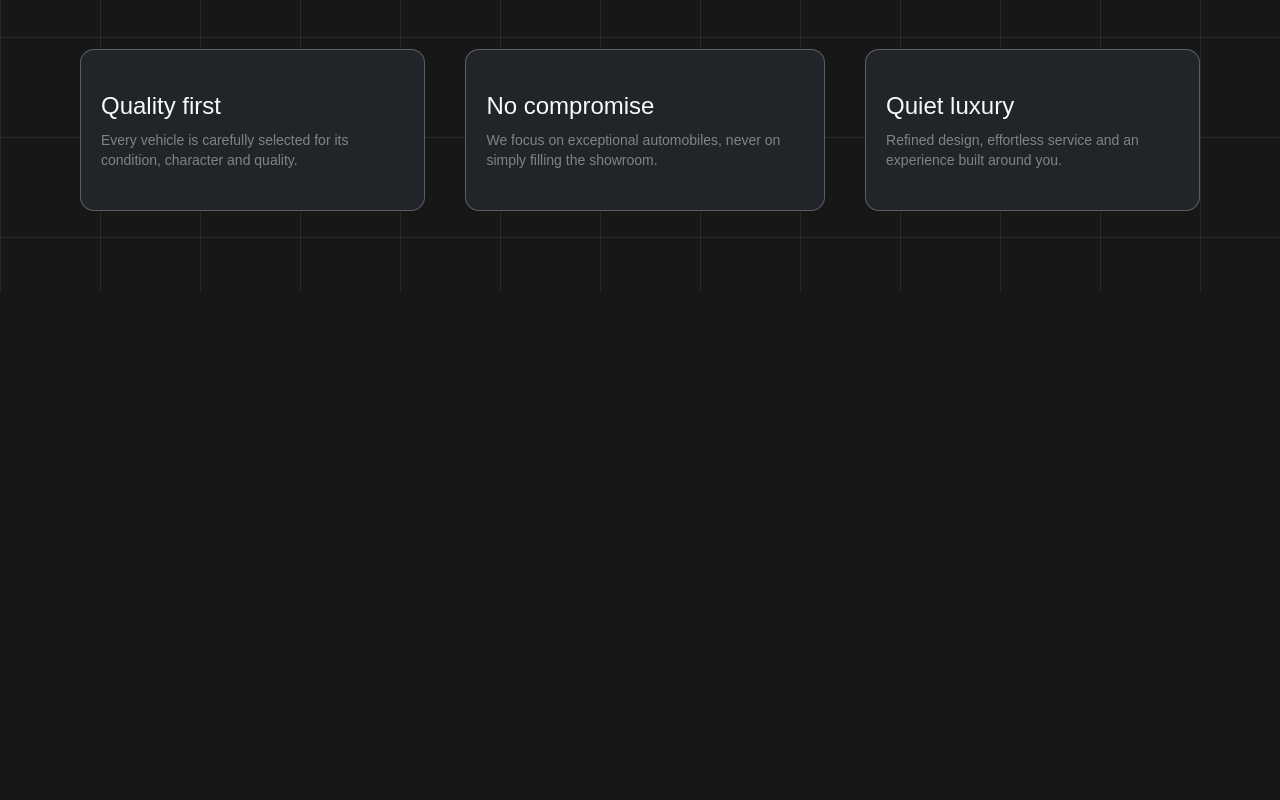
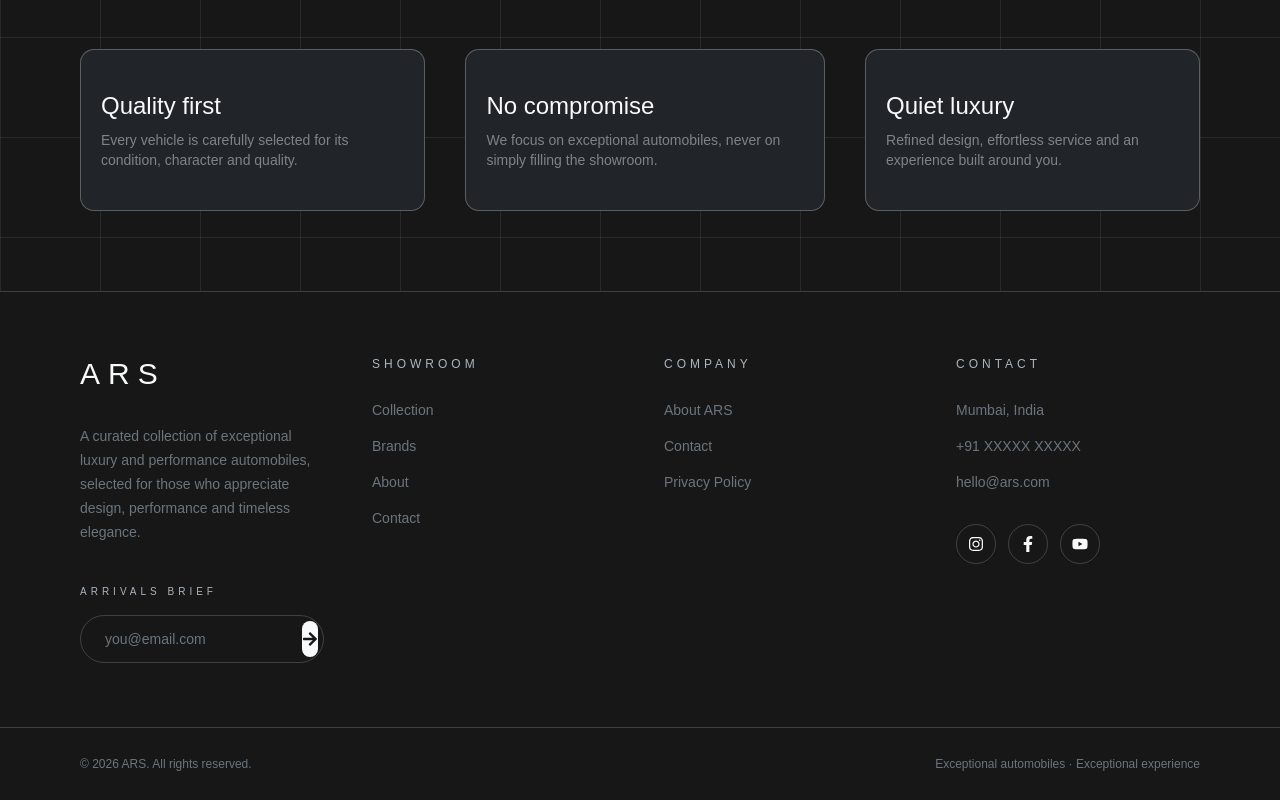
Before and after one commit to adarshrajshah04/car-showroom-client-side, a Next.js app: page /about in a window 1280 px wide. Shown: the part 763-1563 px from the top of the page. Before the commit the page ends 1054 px from the top, so only its background shows below. Built offline with nearby package versions, Linux system fonts and the light colour scheme; a web font is replaced by a local one.

Commit message:
something change

```diff
--- /dev/null
+++ b/app/error.js
@@ -0,0 +1,28 @@
+"use client";
+
+import { useEffect } from "react";
+
+export default function Error({ error, reset }) {
+  useEffect(() => {
+    console.error(error);
+  }, [error]);
+
+  return (
+    <div className="min-h-screen pt-30 bg-primary text-light-text flex flex-col items-center justify-center">
+      <h2 className="text-3xl">
+        Something went wrong!
+      </h2>
+
+      <p className="mt-4 text-dark-text">
+        {error.message}
+      </p>
+
+      <button
+        onClick={() => reset()}
+        className="mt-6 px-6 py-3 rounded-full border border-border"
+      >
+        Try again
+      </button>
+    </div>
+  );
+}
--- a/app/layout.js
+++ b/app/layout.js
@@ -3,6 +3,7 @@ import "./globals.css";
 import TopHeader from "@/components/TopHeader";
 import CustomCursor from "@/components/CustomCursor";
 import Providers from "@/redux/Providers";
+import Footer from "@/components/home/footer/Footer";
 
 
 
@@ -38,6 +39,7 @@ export default function RootLayout({ children }) {
             <CustomCursor />
             <TopHeader />
             {children}
+            <Footer/>
           </Providers>
         </div>
       </body>
--- a/app/page.js
+++ b/app/page.js
@@ -6,7 +6,7 @@ import { FaRegCheckCircle } from "react-icons/fa";
 import { MdOutlineWatchLater } from "react-icons/md";
 import AutoScroll from "@/components/home/AutoScroll";
 import TitleText from "@/components/home/TitleText";
-import { Home } from "lucide-react";
+
 
 export const metadata ={
   title:'Home | ARS',
--- a/components/brands/MainBrand.jsx
+++ b/components/brands/MainBrand.jsx
@@ -8,7 +8,7 @@ import BrandCards from './BrandCards'
 
 const MainBrand = () => {
     const dispatch = useDispatch();
-    const { brands } = useSelector((state) => state.brands);
+    const { brands, } = useSelector((state) => state.brands);
     useEffect(() => {
       dispatch(fetchBrands());
     }, [dispatch])
--- a/components/cars/CarsCard.jsx
+++ b/components/cars/CarsCard.jsx
@@ -5,9 +5,9 @@ import React from "react";
 
 const CarsCard = ({ data }) => {
   return (
-    <div className="w-full min-h-screen flex flex-wrap items-center justify-between gap-8">
+    <div className="w-full min-h-screen flex flex-wrap items-center justify-between gap-8 overflow-y-auto pb-5">
       {data.map((car, idx) => (
-        <div key={idx} className="w-[23%] h-100 border border-border/50 overflow-hidden rounded-xl">
+        <div key={idx} className="w-[23%] h-100 border border-border/50 overflow-hidden rounded-xl bg-card">
 
           {/* Image */}
           <Link
--- a/components/cars/MainCar.jsx
+++ b/components/cars/MainCar.jsx
@@ -21,7 +21,7 @@ const MainCar = () => {
     <div >
       {isLoading && <p className="text-white">Loading...</p>}
 
-      {errorMsg && <p>{errorMsg}</p>}
+      {/* {errorMsg && <p className=" text-red-600">{errorMsg}</p>} */}
 
       <div>
         {/* sending cars data to CarsCard component */}
--- /dev/null
+++ b/components/home/footer/Footer.jsx
@@ -0,0 +1,178 @@
+import React from "react";
+import Link from "next/link";
+import {
+  FaInstagram,
+  FaFacebookF,
+  FaYoutube,
+  FaArrowRight,
+} from "react-icons/fa";
+
+const showroomLinks = [
+  { name: "Collection", path: "/collection" },
+  { name: "Brands", path: "/brands" },
+  { name: "About", path: "/about" },
+  { name: "Contact", path: "/contact" },
+];
+
+const companyLinks = [
+  { name: "About ARS", path: "/about" },
+  { name: "Contact", path: "/contact" },
+  { name: "Privacy Policy", path: "/privacy" },
+];
+
+const Footer = () => {
+  return (
+    <footer className="bg-primary text-light-text border-t border-border/20">
+
+      {/* Main Footer */}
+      <div className="px-6 md:px-12 lg:px-20 py-16">
+
+        <div className="grid grid-cols-1 md:grid-cols-2 lg:grid-cols-4 gap-12">
+
+          {/* Brand */}
+          <div>
+            <h2 className="text-3xl tracking-[8px]">
+              ARS
+            </h2>
+
+            <p className="mt-8 max-w-xs text-sm leading-6 text-dark-text">
+              A curated collection of exceptional luxury and
+              performance automobiles, selected for those who
+              appreciate design, performance and timeless elegance.
+            </p>
+
+            {/* Newsletter */}
+            <div className="mt-10">
+              <p className="text-[10px] tracking-[4px] text-gray-light">
+                ARRIVALS BRIEF
+              </p>
+
+              <div className="mt-4 flex items-center w-full max-w-sm h-12 rounded-full border border-border/20 px-2">
+
+                <input
+                  type="email"
+                  placeholder="you@email.com"
+                  className="flex-1 bg-transparent outline-none px-4 text-sm text-light-text placeholder:text-dark-text"
+                />
+
+                <button
+                  className="w-9 h-9 rounded-full bg-light-text text-primary flex items-center justify-center"
+                >
+                  <FaArrowRight />
+                </button>
+
+              </div>
+            </div>
+          </div>
+
+
+          {/* Showroom */}
+          <div>
+            <h3 className="text-xs tracking-[4px] text-gray-light">
+              SHOWROOM
+            </h3>
+
+            <div className="mt-7 flex flex-col gap-4">
+
+              {showroomLinks.map((link) => (
+                <Link
+                  key={link.name}
+                  href={link.path}
+                 data-cursor=''
+                  className="w-fit text-sm text-dark-text hover:text-light-text transition-colors"
+                >
+                  {link.name}
+                </Link>
+              ))}
+
+            </div>
+          </div>
+
+
+          {/* Company */}
+          <div>
+            <h3 className="text-xs tracking-[4px] text-gray-light">
+              COMPANY
+            </h3>
+
+            <div className="mt-7 flex flex-col gap-4">
+
+              {companyLinks.map((link) => (
+                <Link
+                  key={link.name}
+                  href={link.path}
+                  className="text-sm text-dark-text hover:text-light-text transition-colors"
+                >
+                  {link.name}
+                </Link>
+              ))}
+
+            </div>
+          </div>
+
+
+          {/* Contact */}
+          <div>
+            <h3 className="text-xs tracking-[4px] text-gray-light">
+              CONTACT
+            </h3>
+
+            <div className="mt-7 flex flex-col gap-4 text-sm text-dark-text">
+
+              <p>Mumbai, India</p>
+
+              <p>+91 XXXXX XXXXX</p>
+
+              <p>hello@ars.com</p>
+
+            </div>
+
+            {/* Social */}
+            <div className="flex gap-3 mt-8">
+
+              <a
+                href="#"
+                className="w-10 h-10 rounded-full border border-border/20 flex items-center justify-center hover:bg-light-text hover:text-primary transition"
+              >
+                <FaInstagram />
+              </a>
+
+              <a
+                href="#"
+                className="w-10 h-10 rounded-full border border-border/20 flex items-center justify-center hover:bg-light-text hover:text-primary transition"
+              >
+                <FaFacebookF />
+              </a>
+
+              <a
+                href="#"
+                className="w-10 h-10 rounded-full border border-border/20 flex items-center justify-center hover:bg-light-text hover:text-primary transition"
+              >
+                <FaYoutube />
+              </a>
+
+            </div>
+          </div>
+
+        </div>
+      </div>
+
+
+      {/* Bottom */}
+      <div className="border-t border-border/20 px-6 md:px-12 lg:px-20 py-7 flex flex-col md:flex-row justify-between gap-4 text-xs text-dark-text">
+
+        <p>
+          © 2026 ARS. All rights reserved.
+        </p>
+
+        <p>
+          Exceptional automobiles · Exceptional experience
+        </p>
+
+      </div>
+
+    </footer>
+  );
+};
+
+export default Footer;
```
